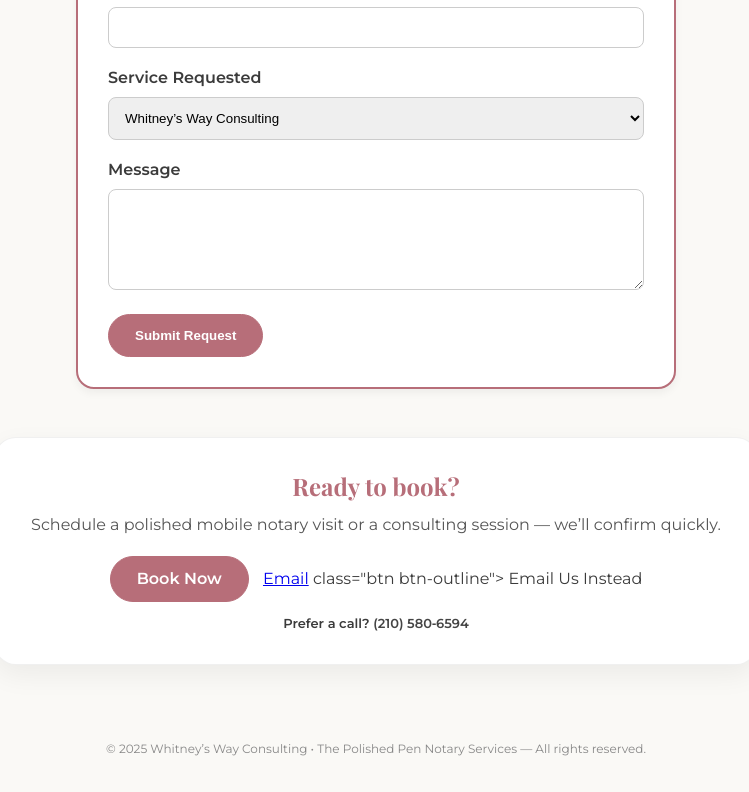
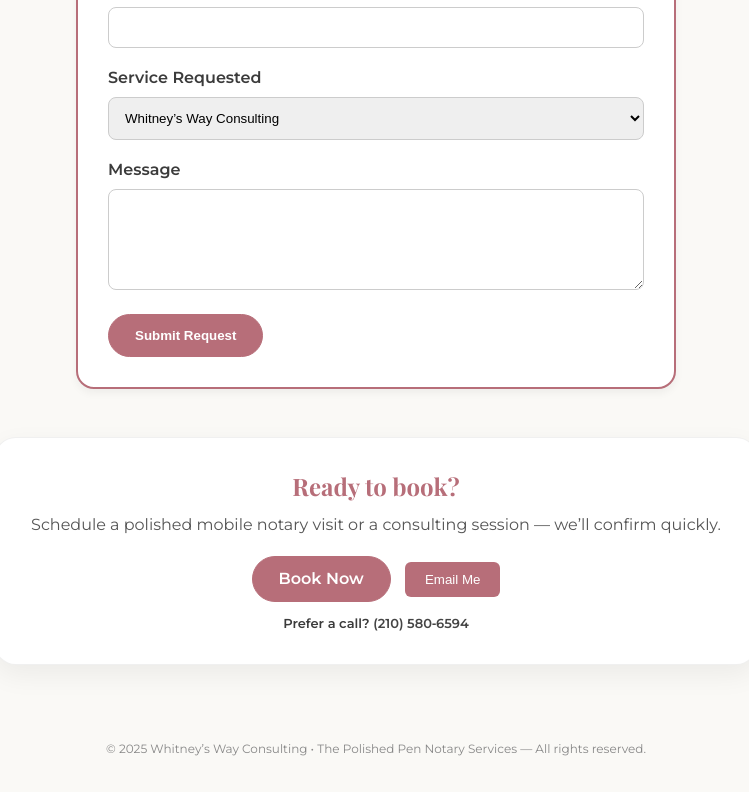
Before and after one commit to whitneyajenkins-crypto/PolishedPen2, a plain HTML site: page index.html in a window 1280 px wide. Shown: the part 2278-3070 px from the top of the page, without its empty margins (264-1013 px from the left). Drawn offline with nearby package versions, Linux system fonts and the light colour scheme.

Commit message:
Update index.html

```diff
--- a/index.html
+++ b/index.html
@@ -348,10 +348,11 @@
         Book Now
       </a>
 
-      <a href="mailto:notary@polishedpennotary.com">Email</a>
-         class="btn btn-outline">
-        Email Us Instead
-      </a>
+     <a href="mailto:notary@polishedpennotary.com">
+  <button style="padding:10px 20px; background-color:#b76e79; color:#fff; border:none; border-radius:6px; cursor:pointer;">
+    Email Me
+  </button>
+</a>
 
       <p class="note" style="margin-top:12px;">
         Prefer a call? <strong style="color:#444;">(210) 580‑6594</strong>
```
